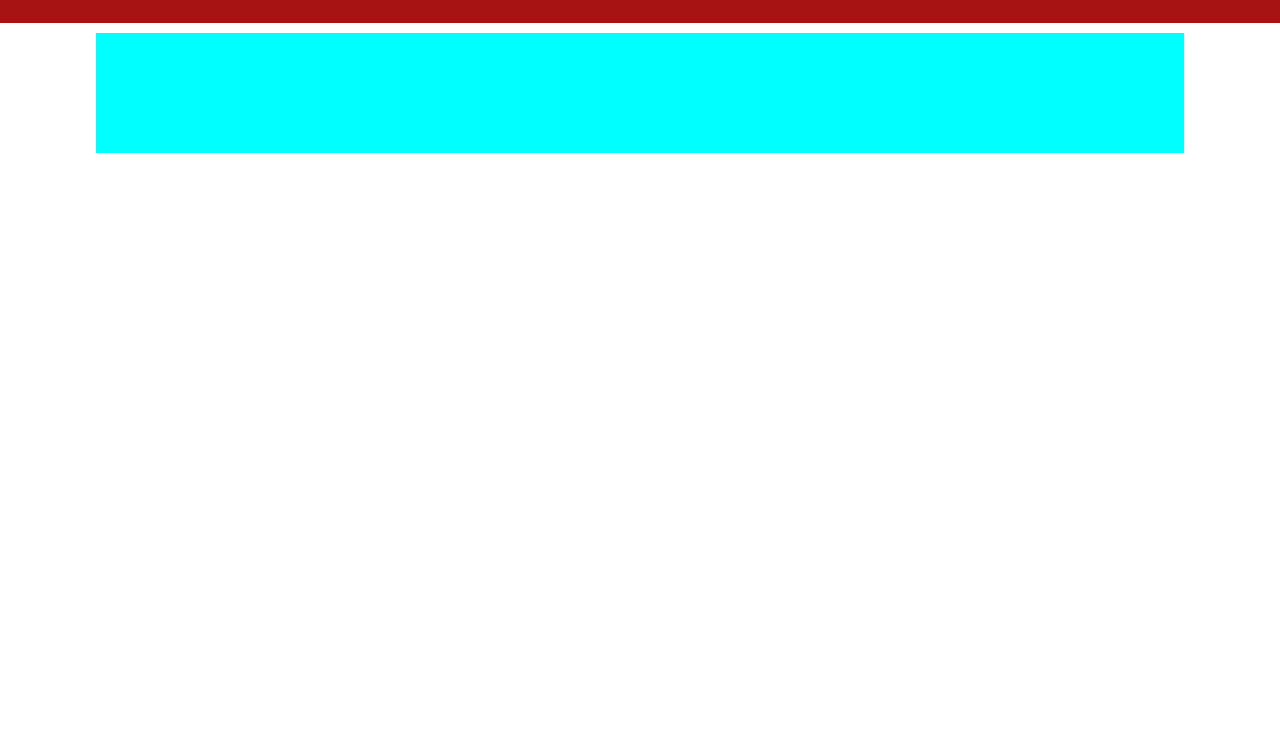
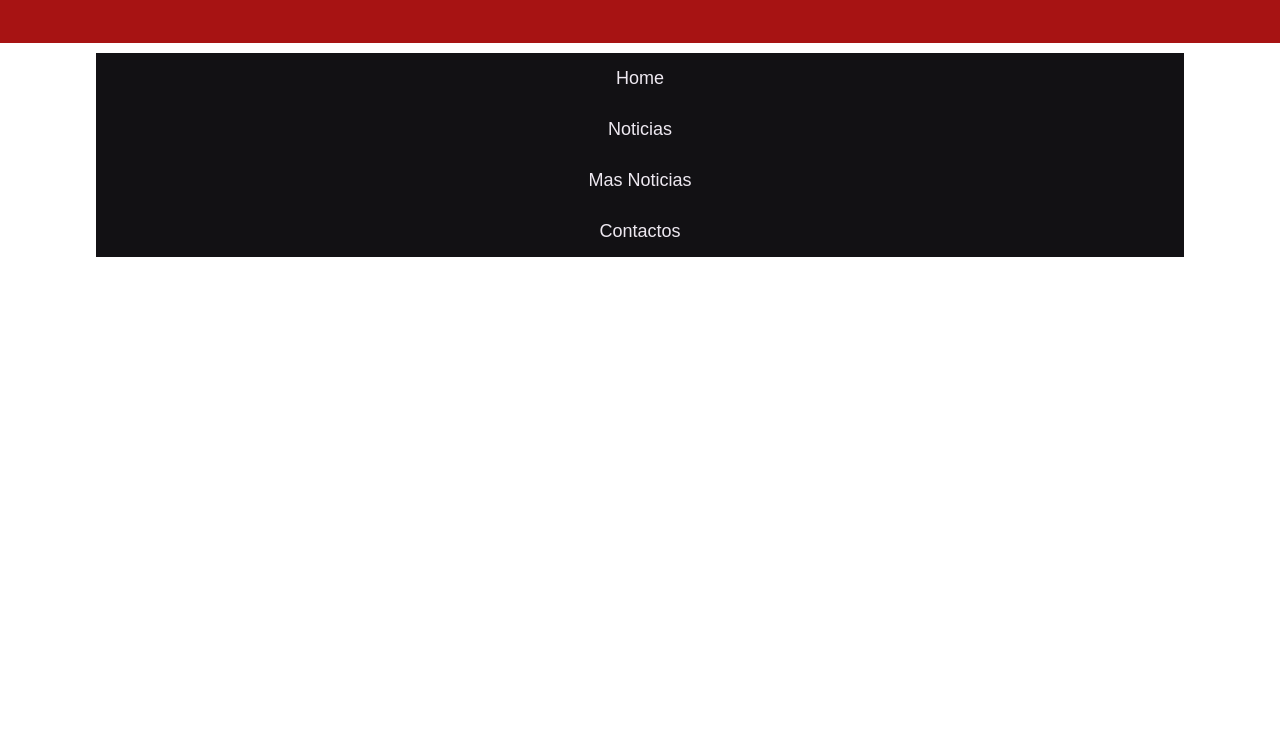
Before and after one commit to MarcoGradin/pwi-utn, a plain HTML site: page index.html in a window 1280 px wide. Shown: the part 57-800 px from the top of the page. Drawn offline with Linux system fonts and the light colour scheme.

Commit message:
Clase del 19 de abril

```diff
--- a/css/index.css
+++ b/css/index.css
@@ -11,7 +11,7 @@ html {
 .header{
     background-color : rgb(167, 19, 19);
     color: rgb(230, 184, 184) ;
-    height: 80px;
+    height: 100px;
     margin-bottom:   10px;
     margin-left:  auto;
     margin-right:  auto;
@@ -27,15 +27,15 @@ html {
 
 }
 .navbar{
-    background-color: aqua;
-    color: rgb(116, 21, 58);
+    background-color: rgb(18, 17, 20);
+    color: rgb(241, 229, 234);
     width: 85vw ;
     margin-left: auto;
     margin-right: auto;
 }
 .navbar ul{
-    list-style: none;
-    text-align: right;
+    list-style:circle;
+    text-align: center;
 }
 .navbar ul li{
     display: block;
@@ -44,9 +44,9 @@ html {
     text-decoration: none;
     display: block;
     padding: 15px;
-    color: blueviolet;
+    color: rgb(238, 233, 241);
 }
 .navbar ul li a:hover{
-    background: white;
-    color: green;
+    background: rgb(82, 75, 75);
+    color: rgba(185, 16, 16, 0.61);
 }
--- a/index.html
+++ b/index.html
@@ -20,10 +20,10 @@
 
     <nav class="navbar">
     <ul class="Menu principal">
-        <li><a href="Home"></a></li>
-        <li><a href="Noticias"></a></li>
-        <li><a href="Mas Noticias"></a></li>
-        <li><a href="Contacto"></a></li>
+        <li><a href="/">Home</a></li>
+        <li><a href="./pages/noticias.html">Noticias</a></li>
+        <li><a href="./pages/masnoticias.html">Mas Noticias</a></li>
+        <li><a href="./pages/contactos.html">Contactos</a></li>
     </ul>
     </nav>
 </body>
```
Also changed, not shown: pages/contactos.html (added, +12 -0 lines), pages/masnoticias.html (added, +12 -0 lines), pages/noticias.html (added, +12 -0 lines).
